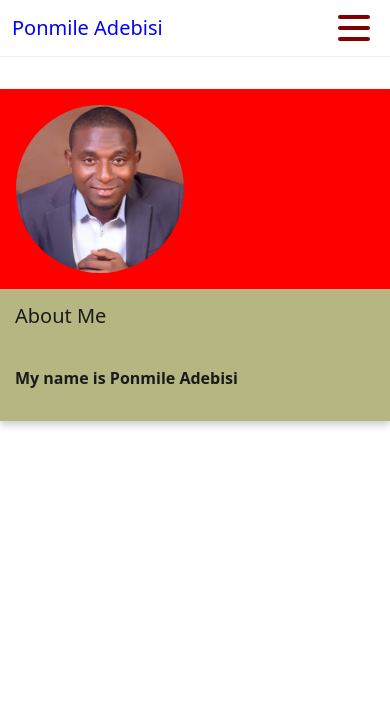
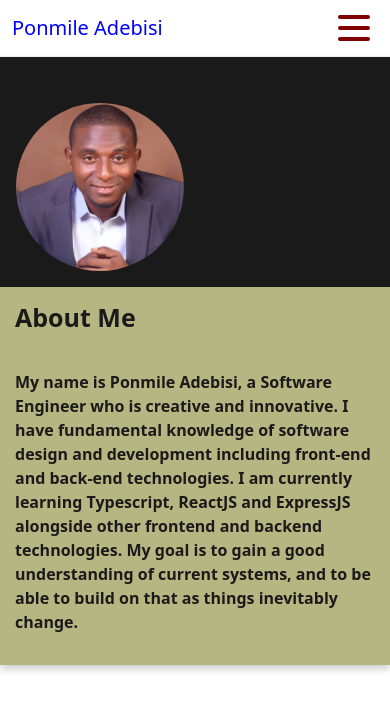
Before and after one commit to pjmiles/mYportfolio, a React (Create React App) app: page /about in a window 390 px wide. Shown: the top 710 px of the page. Built offline with nearby package versions, Linux system fonts and the light colour scheme.

Commit message:
responsiveness

```diff
--- a/src/components/about/AboutCard.js
+++ b/src/components/about/AboutCard.js
@@ -1,18 +1,26 @@
 import { StlyedAboutCard } from "./AboutCardStyle";
 import { ProfileImage } from "./AboutCardStyle";
 import { ProfileText } from "./AboutCardStyle";
-import profileImage from "../../images/profileImage.jpg"
+import profileImage from "../../images/profileImage.jpg";
 
 const AboutCard = () => {
   return (
-  <StlyedAboutCard>
-    <ProfileImage src={profileImage}/>
-    <ProfileText>
-      <h1>About Me</h1>
-      <p>My name is Ponmile Adebisi</p>
-    </ProfileText>
-  </StlyedAboutCard>
-  )
+    <StlyedAboutCard>
+      <ProfileImage src={profileImage} />
+      <ProfileText>
+        <h1>About Me</h1>
+        <p>
+          My name is Ponmile Adebisi, a Software Engineer who is creative and
+          innovative. I have fundamental knowledge of software design and
+          development including front-end and back-end technologies. I am
+          currently learning Typescript, ReactJS and ExpressJS alongside other
+          frontend and backend technologies. My goal is to gain a good
+          understanding of current systems, and to be able to build on that as
+          things inevitably change.
+        </p>
+      </ProfileText>
+    </StlyedAboutCard>
+  );
 };
 
 export default AboutCard;
--- a/src/components/about/AboutCardStyle.js
+++ b/src/components/about/AboutCardStyle.js
@@ -3,15 +3,17 @@ import styled from "styled-components";
 // import profileImage from "../../images/profileImage.jpg";
 
 export const StlyedAboutCard = styled.div`
-  max-width: 45rem;
-  margin: 2rem auto;
+  max-width: 50rem;
+  margin: 4rem auto;
   box-shadow: var(--box-shadow);
+  display: flex;
 
-  @media(max-width: 768px) {
-    background: red;
+  @media screen and (max-width: 768px){
+    background: var(--primary-dark);
     display: flex;
     flex-direction: column;
     justify-content: center;
+    margin: 0 auto;
   }
 `;
 
@@ -20,6 +22,7 @@ export const ProfileImage = styled.img`
   height: 200px;
   border-radius: 100px;
   padding: 1rem 1rem;
+  margin-top: 30px;
 `;
 
 export const ProfileText = styled.div`
@@ -29,12 +32,12 @@ export const ProfileText = styled.div`
 
   h1 {
     padding: 15px;
-    font-size: 20px ;
+    font-size: 25px;
+    font-weight: 600;
   }
 
   p {
     padding: 15px;
-
   }
 `
 
```
